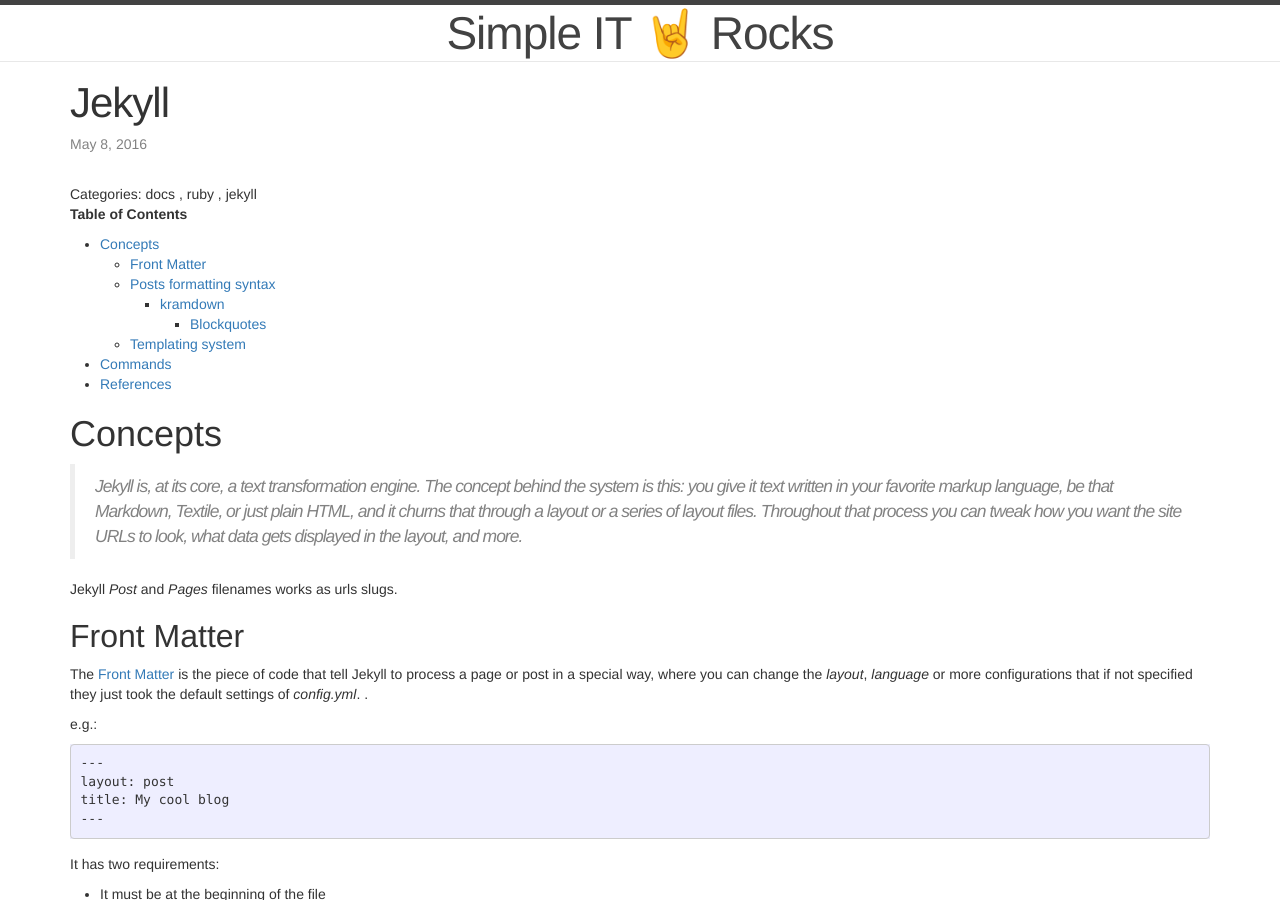
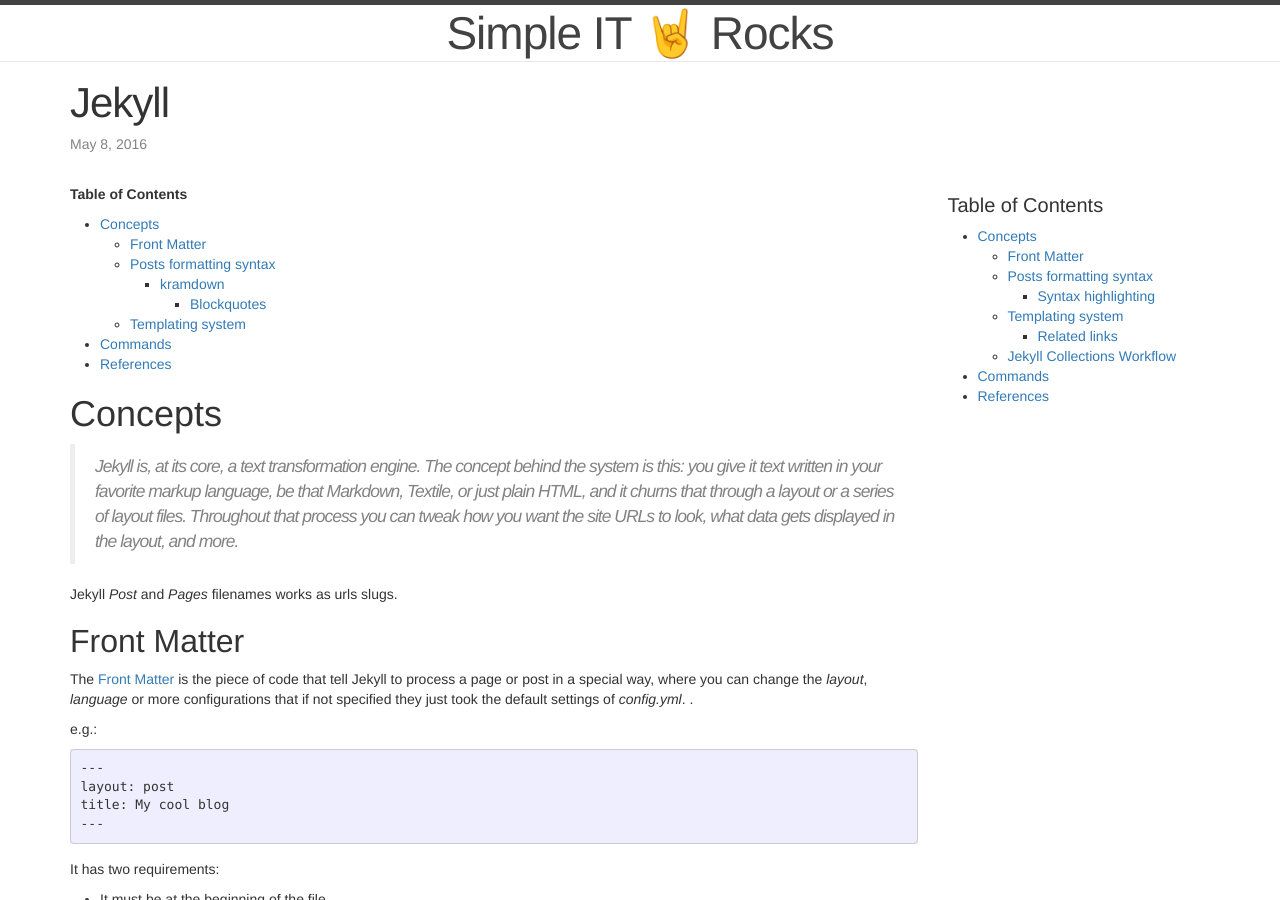
Before and after one commit to marcanuy/simpleit.rocks, a Jekyll site: the page built from docs/ruby/jekyll/_posts/2016-05-08-jekyll.md, in a window 1280 px wide and 900 px high. Built offline with Jekyll 4.4.1, drawn with Linux system fonts in a browser that asks for light colours; nearby versions of some CDN libraries; library files that are not in the unit come from our copies; comment, search, counter and statistics services are not loaded; the table of contents is made by our own code; some of the changed text lies outside the part shown.

Commit message:
added toc in posts

```diff
--- a/Gemfile
+++ b/Gemfile
@@ -2,3 +2,4 @@ source 'https://rubygems.org'
 gem 'jekyll'
 gem 'jekyll-seo-tag'
 gem 'jekyll-sitemap'
+gem 'jekyll-toc'
--- a/_config.yml
+++ b/_config.yml
@@ -26,16 +26,18 @@ markdown: kramdown
 defaults:
   -
     scope:
-      path: "practice"
+      path: ""
       type: "posts"
     values:
       layout: "post"
+      toc: true
 
 disqus_id: "simpleitrocks"
 
 gems:
   - jekyll-seo-tag
   - jekyll-sitemap
+  - jekyll-toc
 
 #jekyll-seo-plugin
 #twitter:
--- a/_layouts/post.html
+++ b/_layouts/post.html
@@ -19,10 +19,22 @@ layout: default
     </p>
   </header>
 
+  <div class="post-content" itemprop="articleBody">
+    <div class="row">
+      <div class="col-md-3 col-md-push-9 sit-sidebar">
+	<h4>Table of Contents</h4>
+	{% if page.toc %}
+	{{ content | toc_only }}
+	{% endif %}
+      </div>
+      <div class="col-md-9 col-md-pull-3 sit-content">
+	{{ content }}
+      </div>
+    </div>
+  </div>
+
   {% include post-categories.html %}
 
-  <div class="post-content" itemprop="articleBody">
-    {{ content }}
-  </div>
+  {% include disqus.html %}
 
 </article>
```
Also changed, not shown: Gemfile.lock.
